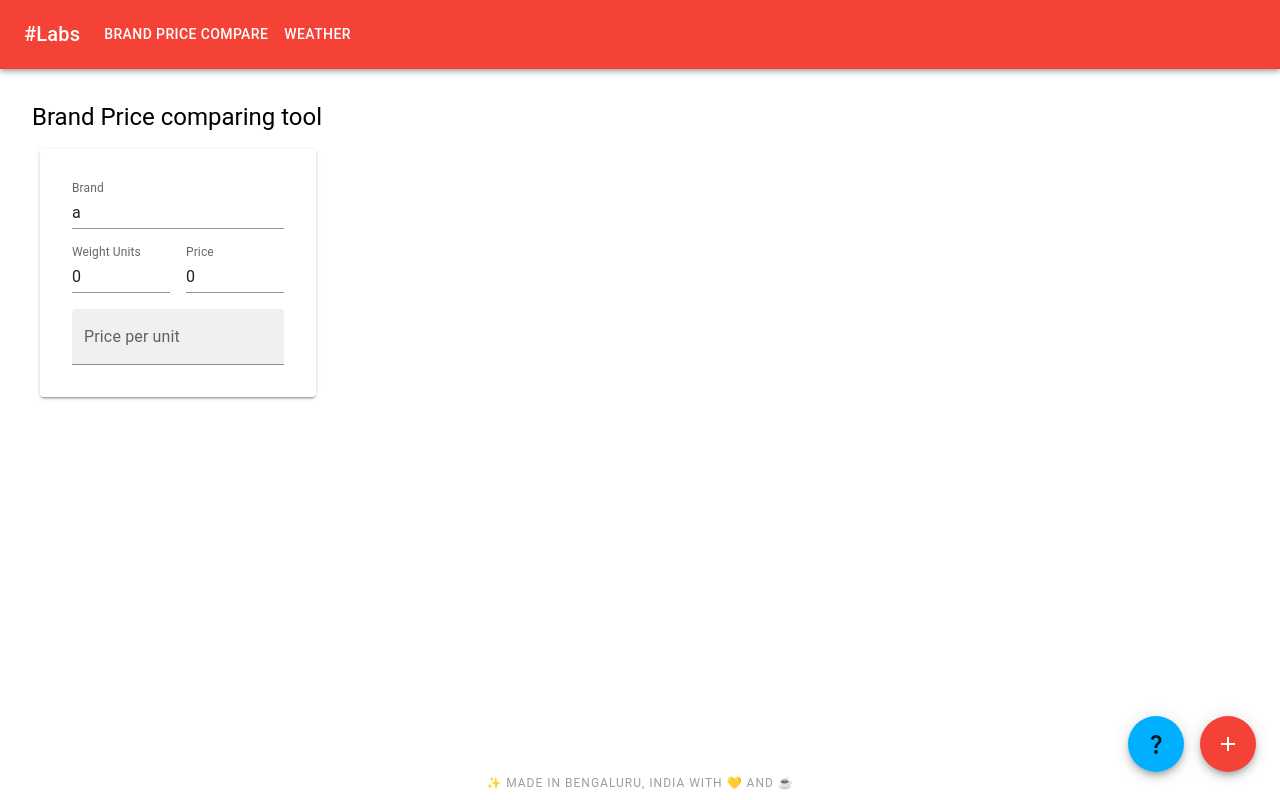
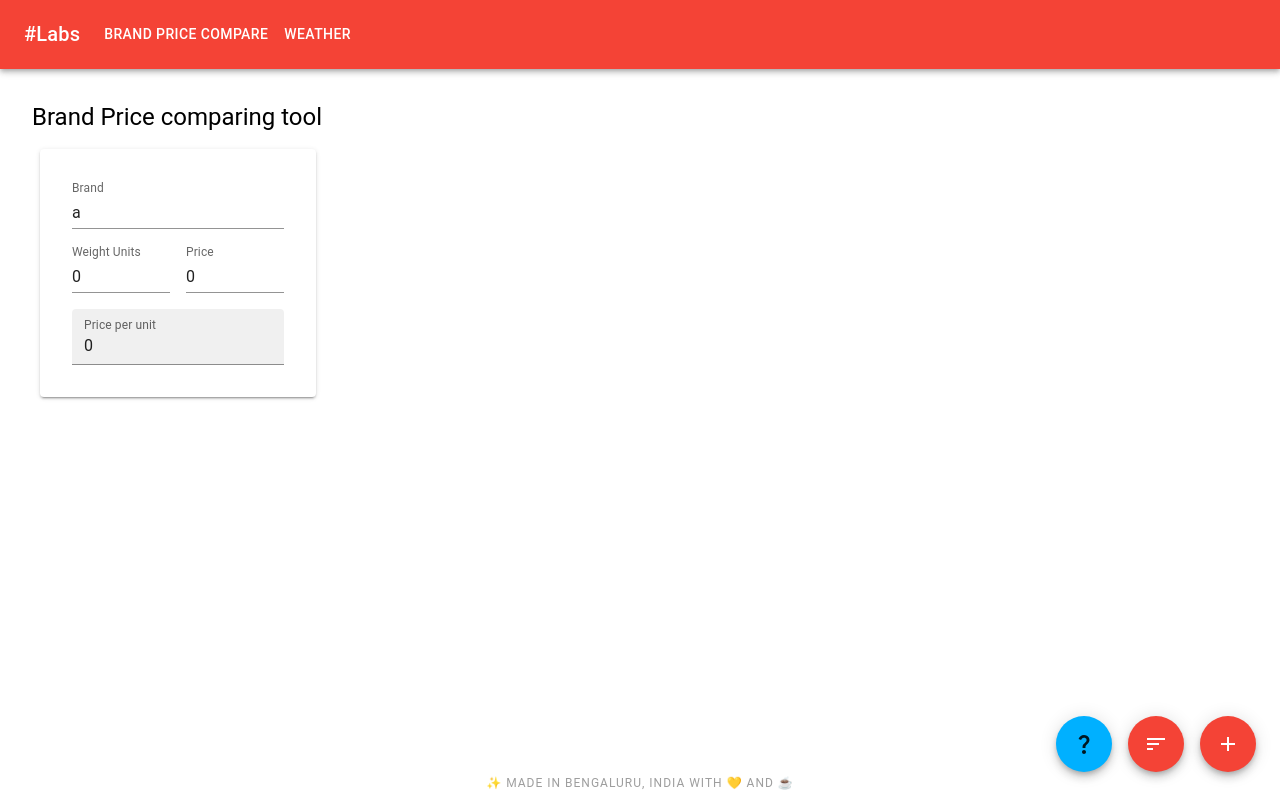
Before and after one commit to mkrishnan-codes/hash-labs, a React (Create React App) app: page / in a window 1280 px wide. Built offline with nearby package versions, Linux system fonts and the light colour scheme.

Commit message:
soort update

```diff
--- a/src/features/brandcompare/Brand.jsx
+++ b/src/features/brandcompare/Brand.jsx
@@ -1,12 +1,13 @@
 import { Grid, Paper, TextField } from '@mui/material'
-import React, { useMemo } from 'react'
-const calc = (w, p) => w !== 0 ? (p / w).toFixed(2) : "";
+import React from 'react'
+// const calc = (w, p) => w !== 0 ? (p / w).toFixed(2) : "";
 export default function Brand({ id, brand,
     weightUnits,
     price,
-    onUpdate
+    onUpdate,
+    pricePerUnit
 }) {
-    const calculation = useMemo(() => calc(weightUnits, price), [weightUnits, price]);
+    // const calculation = useMemo(() => calc(weightUnits, price), [weightUnits, price]);
 
 
 
@@ -27,7 +28,7 @@ export default function Brand({ id, brand,
 
                 </Grid>
                 <Grid item xs={12}>
-                    <TextField fullWidth type="number" id="inpPricePerUnit" label="Price per unit" variant="filled" contentEditable={false} value={calculation} />
+                    <TextField fullWidth type="number" id="inpPricePerUnit" label="Price per unit" variant="filled" contentEditable={false} value={pricePerUnit} />
 
                 </Grid>
             </Grid>
--- a/src/features/brandcompare/BrandCompare.jsx
+++ b/src/features/brandcompare/BrandCompare.jsx
@@ -4,6 +4,7 @@ import Brand from './Brand';
 import AddIcon from '@mui/icons-material/Add';
 import HelpModal from './HelpModal';
 import QuestionMarkIcon from '@mui/icons-material/QuestionMark';
+import { Sort } from '@mui/icons-material';
 const getBrand = (id) => ({
     id,
     brand: String.fromCharCode(97 + id),
@@ -18,10 +19,18 @@ const fabStyle = {
     bottom: 20,
     right: 16,
 };
+// const sort = (needSort,arr=[],sortOn) => {
+//     if(!needSort)return arr;
+//     let newArray = [...arr];
+//     newArray.sort((a,b) => a[sortOn] - b[sortOn])
+//     return newArray;
+// }
+const calc = (w, p) => w !== 0 ? (p / w).toFixed(2) : "";
+
 function BrandCompare() {
     const [brands, setbrands] = useState([getBrand(0)]);
     const [open, setOpen] = React.useState(false);
-
+// const [sorted, setsorted] = useState(false)
     const handleClickOpen = useCallback(() => {
         setOpen(true);
     }, []);
@@ -30,7 +39,9 @@ function BrandCompare() {
     }, []);
     const onUpdate = useCallback((attr, id, value) => {
         let newArr = [...brands];
-        newArr[id] = { ...newArr[id], [attr]: value }
+        const pricePerUnit = calc(newArr[id]['weightUnits'],newArr[id]['price']);
+        newArr[id] = { ...newArr[id], [attr]: value,pricePerUnit }
+
         setbrands(newArr);
     }, [brands])
     const add = useCallback(
@@ -40,7 +51,10 @@ function BrandCompare() {
         },
         [brands],
     )
-
+    // let cals = sorted?
+    // .sort((a,b) => a.last_nom - b.last_nom)
+// cons
+// const sortedBrands = useMemo(() => sort(sorted,brands,''), [brands,sorted])
     return (
         <Box sx={{ flexGrow: 1, p: 4, position: 'relative' }}>
             <Typography variant="h5" gutterBottom component="div">
@@ -62,6 +76,9 @@ function BrandCompare() {
                     <QuestionMarkIcon />
 
                 </Fab>
+                <Fab color="primary" aria-label="add" onClick={handleClickOpen}>
+<Sort/>
+                </Fab>
                 <Fab color="primary" aria-label="add" onClick={add}>
                     <AddIcon />
                 </Fab>
```
